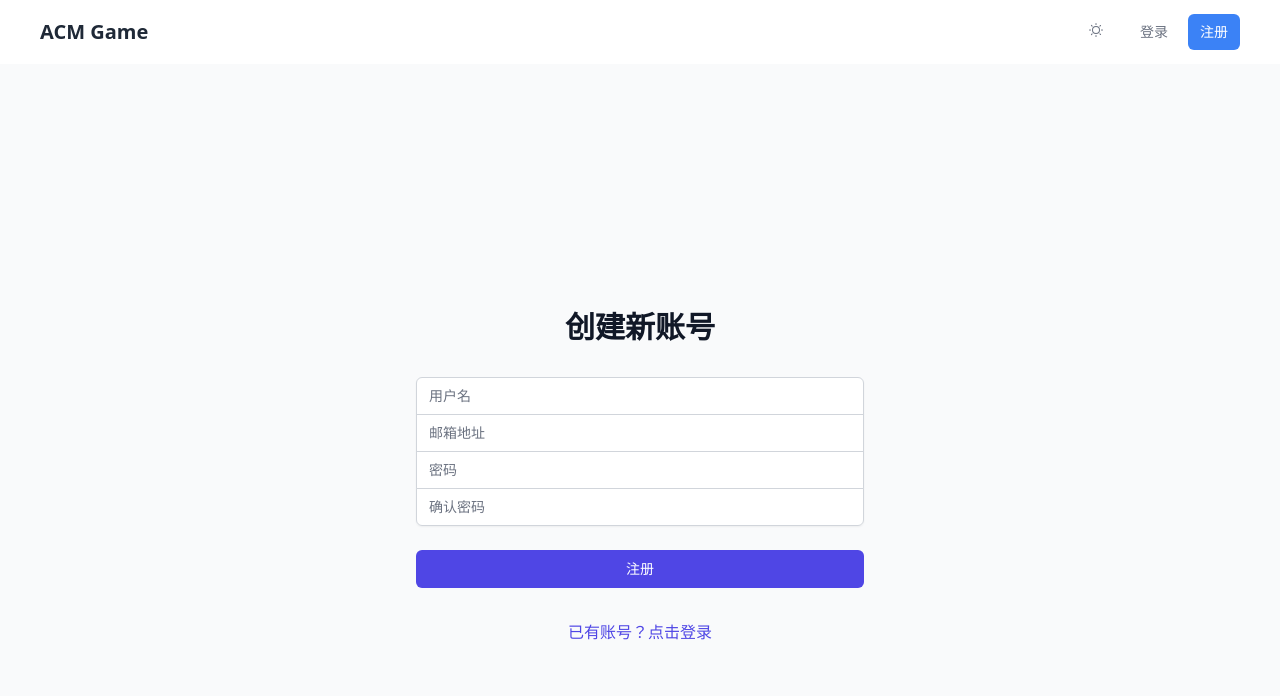
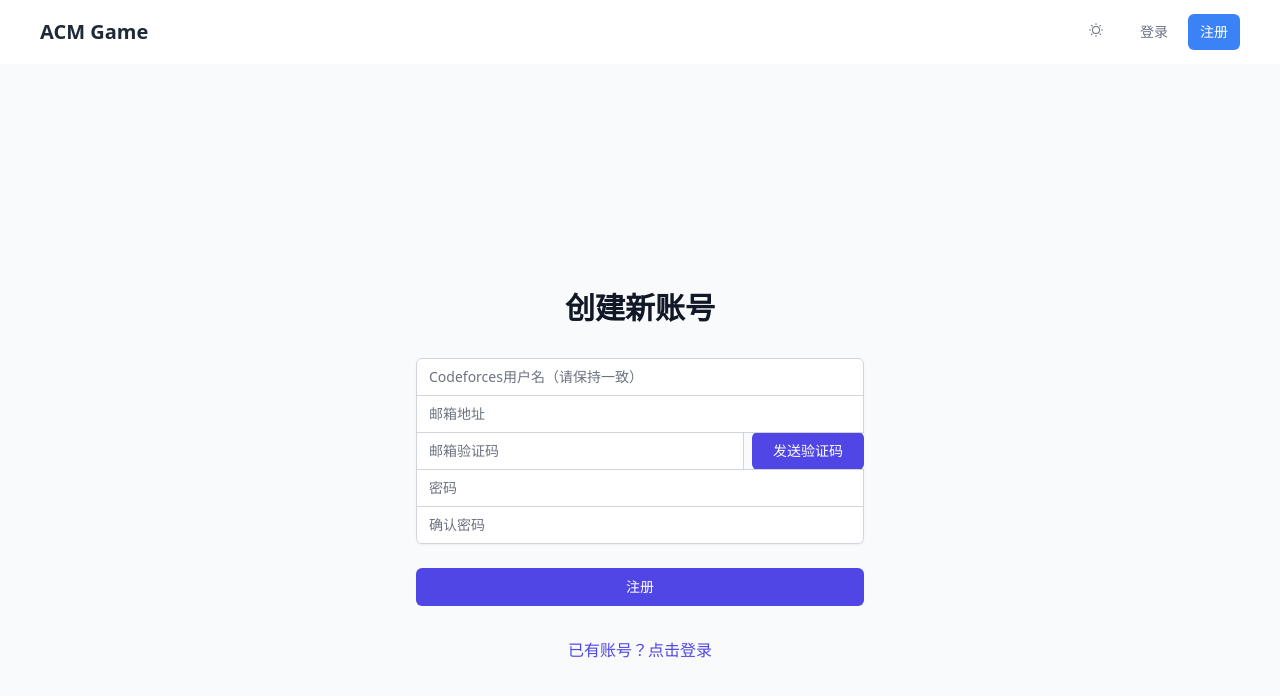
Before and after one commit to Xiao-Shuai-Ge/AcKing-ACMGame-frontend, a Vue app: page /register in a window 1280 px wide. Shown: the top 696 px of the page. Built offline with nearby package versions, Linux system fonts and the light colour scheme; no server answers.

Commit message:
feat: 添加邮箱验证码注册功能

```diff
--- a/src/api/auth.ts
+++ b/src/api/auth.ts
@@ -7,10 +7,23 @@ export interface LoginReq {
 
 export interface RegisterReq {
   email: string
+  code: string
   password: string
   username: string
   avatar_url?: string
   rating?: number
+}
+
+export interface SendCodeReq {
+  email: string
+}
+
+export const sendCode = (data: SendCodeReq) => {
+  return request<any, any>({
+    url: '/login/send-code',
+    method: 'post',
+    data,
+  })
 }
 
 export interface UserInfo {
--- a/src/views/RegisterView.vue
+++ b/src/views/RegisterView.vue
@@ -17,7 +17,7 @@
               type="text"
               required
               class="appearance-none rounded-none relative block w-full px-3 py-2 border border-gray-300 placeholder-gray-500 text-gray-900 rounded-t-md focus:outline-none focus:ring-indigo-500 focus:border-indigo-500 focus:z-10 sm:text-sm dark:bg-gray-800 dark:border-gray-700 dark:text-white"
-              placeholder="用户名"
+              placeholder="Codeforces用户名（请保持一致）"
               v-model="form.username"
             />
           </div>
@@ -33,6 +33,29 @@
               placeholder="邮箱地址"
               v-model="form.email"
             />
+          </div>
+          <div class="flex">
+            <div class="flex-1">
+              <label for="email-code" class="sr-only">验证码</label>
+              <input
+                id="email-code"
+                name="email-code"
+                type="text"
+                required
+                class="appearance-none rounded-none relative block w-full px-3 py-2 border border-gray-300 placeholder-gray-500 text-gray-900 focus:outline-none focus:ring-indigo-500 focus:border-indigo-500 focus:z-10 sm:text-sm dark:bg-gray-800 dark:border-gray-700 dark:text-white"
+                placeholder="邮箱验证码"
+                v-model="form.code"
+              />
+            </div>
+            <button
+              type="button"
+              :disabled="sendingCode || codeCountdown > 0"
+              class="ml-2 w-28 flex-shrink-0 inline-flex items-center justify-center px-3 py-2 border border-transparent text-sm font-medium rounded-md text-white bg-indigo-600 hover:bg-indigo-700 disabled:opacity-50"
+              @click="handleSendCode"
+            >
+              <span v-if="codeCountdown === 0">发送验证码</span>
+              <span v-else>{{ codeCountdown }}s</span>
+            </button>
           </div>
           <div>
             <label for="password" class="sr-only">密码</label>
@@ -83,9 +106,9 @@
 </template>
 
 <script setup lang="ts">
-import { ref } from 'vue'
+import { onBeforeUnmount, ref } from 'vue'
 import { useRouter } from 'vue-router'
-import { register } from '../api/auth'
+import { register, sendCode } from '../api/auth'
 import { ElMessage } from 'element-plus'
 
 const router = useRouter()
@@ -93,16 +116,66 @@ const router = useRouter()
 const form = ref({
   username: '',
   email: '',
+  code: '',
   password: '',
   avatar_url: '', // optional
   rating: 0 // optional
 })
 const confirmPassword = ref('')
 const loading = ref(false)
+const sendingCode = ref(false)
+const codeCountdown = ref(0)
+let codeTimer: number | undefined
+
+const startCountdown = () => {
+  codeCountdown.value = 60
+  if (codeTimer) {
+    clearInterval(codeTimer)
+  }
+  codeTimer = window.setInterval(() => {
+    codeCountdown.value -= 1
+    if (codeCountdown.value <= 0) {
+      codeCountdown.value = 0
+      if (codeTimer) {
+        clearInterval(codeTimer)
+      }
+    }
+  }, 1000)
+}
+
+const handleSendCode = async () => {
+  if (!form.value.email) {
+    ElMessage.error('请先输入邮箱')
+    return
+  }
+  if (codeCountdown.value > 0 || sendingCode.value) {
+    return
+  }
+  sendingCode.value = true
+  try {
+    await sendCode({ email: form.value.email })
+    ElMessage.success('验证码已发送')
+    startCountdown()
+  } catch (error: any) {
+    console.error(error)
+  } finally {
+    sendingCode.value = false
+  }
+}
+
+onBeforeUnmount(() => {
+  if (codeTimer) {
+    clearInterval(codeTimer)
+  }
+})
 
 const handleRegister = async () => {
   if (form.value.password !== confirmPassword.value) {
     ElMessage.error('两次输入的密码不一致')
+    return
+  }
+  if (!form.value.code) {
+    ElMessage.error('请输入邮箱验证码')
     return
   }
 
```
